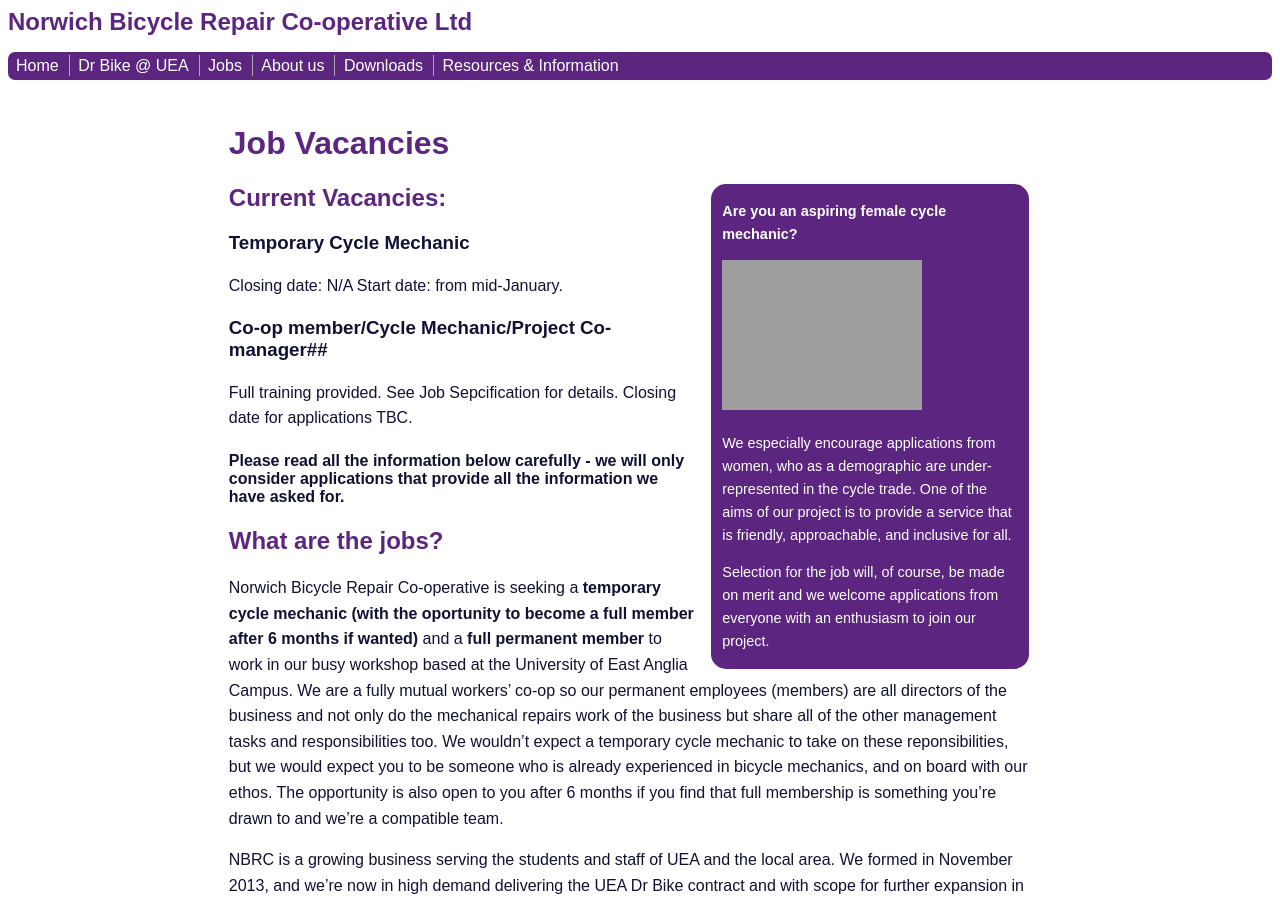
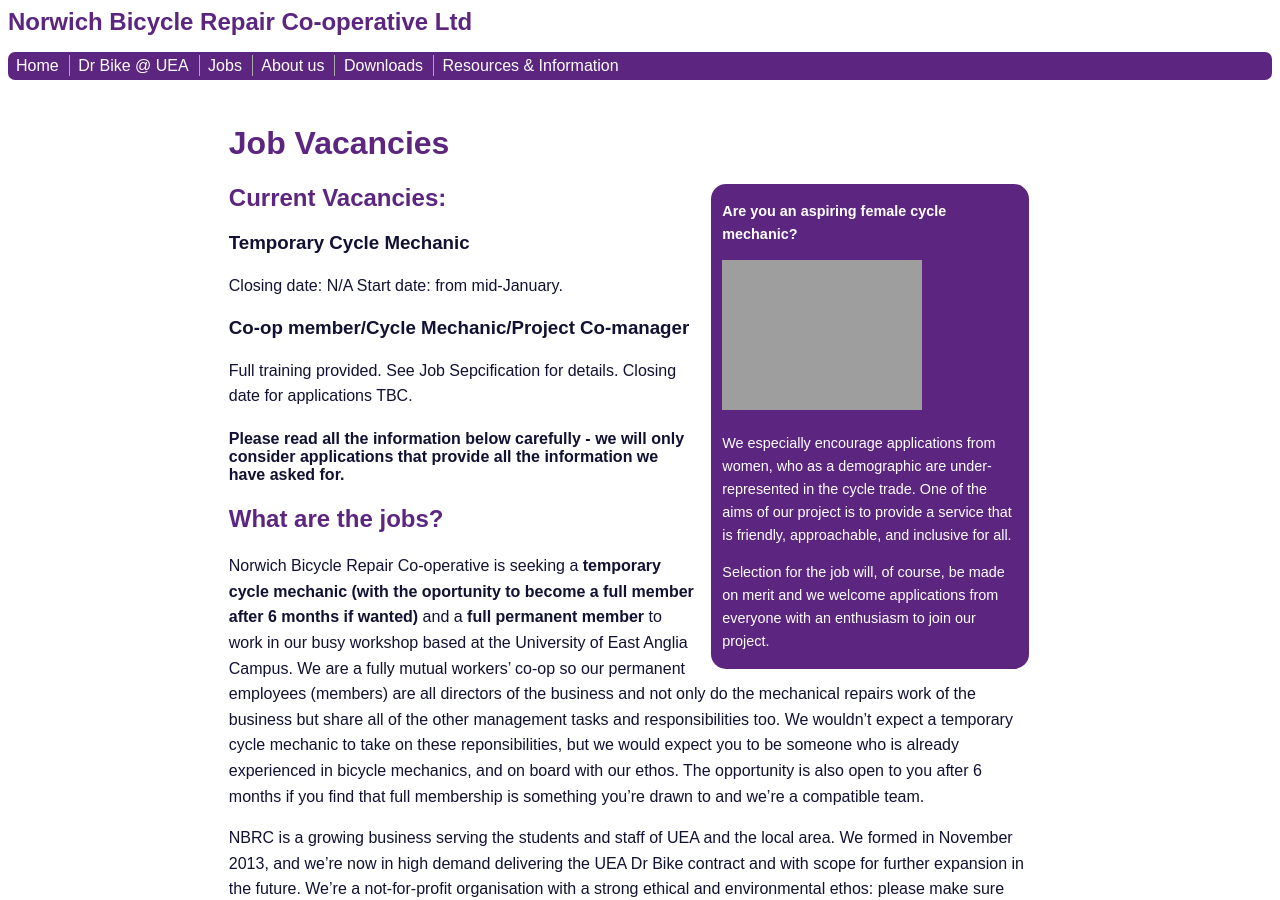
Before and after one commit to norwichbicyclerepaircooperative/norwichbicyclerepaircooperative.github.io, a Jekyll site: the page built from jobs/index.md, in a window 1280 px wide and 900 px high. Built offline with Jekyll 4.4.1, drawn with Linux system fonts in a browser that asks for light colours; grey boxes are pictures that could not be loaded.

```diff
--- a/jobs/index.md
+++ b/jobs/index.md
@@ -19,7 +19,7 @@ Selection for the job will, of course, be made on merit and we welcome applicati
 Closing date: N/A
 Start date: from mid-January.
 
-### Co-op member/Cycle Mechanic/Project Co-manager##
+### Co-op member/Cycle Mechanic/Project Co-manager
 Full training provided. See Job Sepcification for details.
 Closing date for applications TBC.
 
@@ -33,7 +33,7 @@ NBRC is a growing business serving the students and staff of UEA and the local a
 
 ### Temporary Cycle Mechanic
 
-## [Job description](/jobs/Short_Term_Bicycle_Mechanic.pdf)
+## [Job description](/jobs/Short_Term-casual_Bicycle_Mechanic.pdf)
 
 ### Full Co-op Member/Cycle Mechanic/Project Co-manager
 
```
